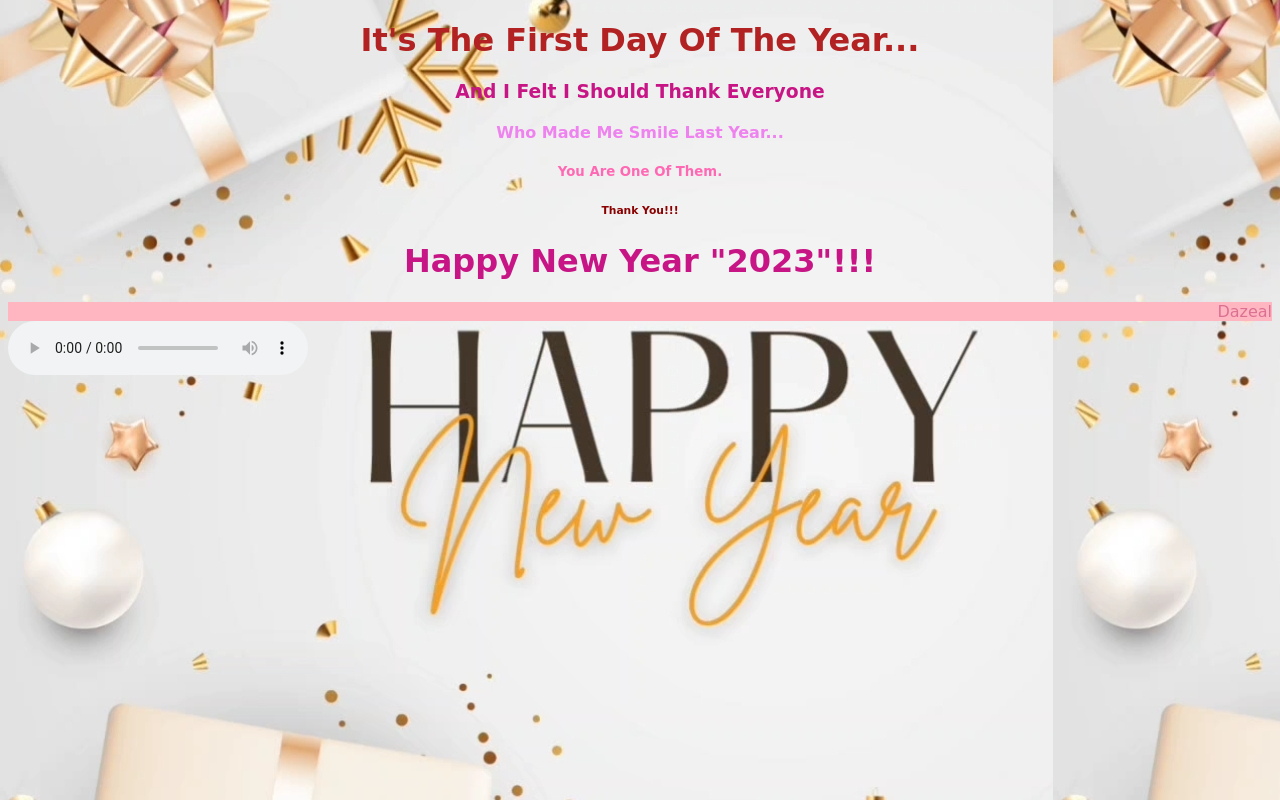
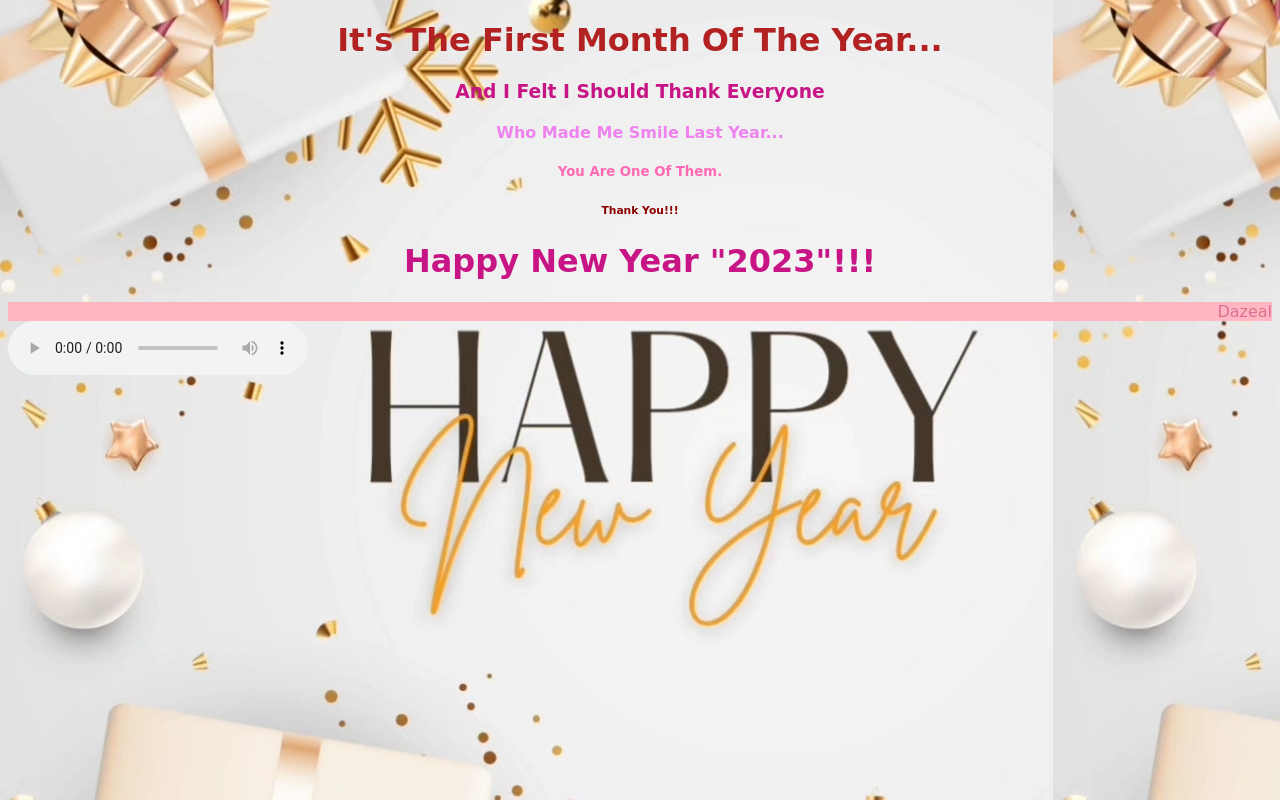
Before and after one commit to Dazeal/Thank-U, a plain HTML site: page index.html in a window 1280 px wide. Drawn offline with Linux system fonts and the light colour scheme.

Commit message:
Update index.html

```diff
--- a/index.html
+++ b/index.html
@@ -9,7 +9,7 @@
 </head>
 
 <body>
-<h1 class="header">It's The First Day Of The  Year...</h1>
+<h1 class="header">It's The First Month Of The  Year...</h1>
 <h3 class="sub1">And I Felt I Should Thank Everyone</h3>
 <h4 class="sub2">Who Made Me Smile Last Year...</h4>
 <h5 class="sub3">You Are One Of Them.</h5>
```
